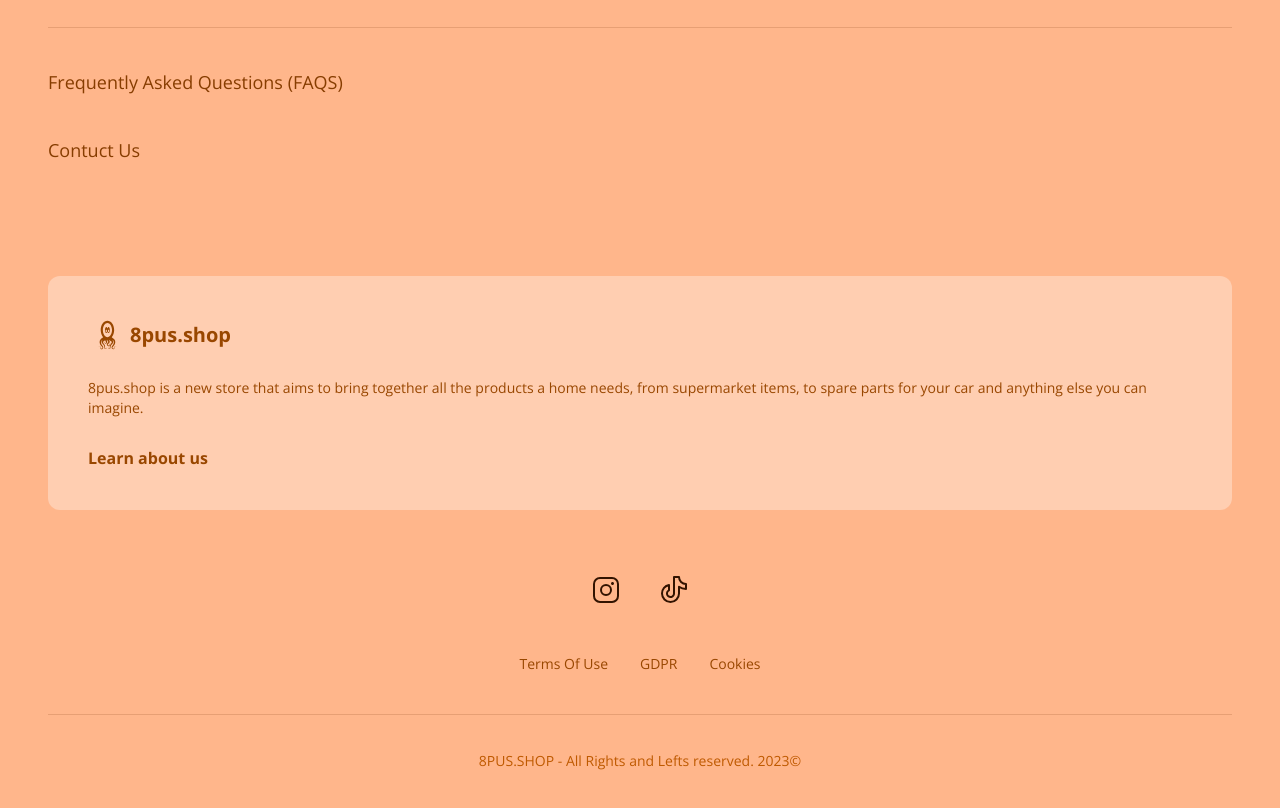
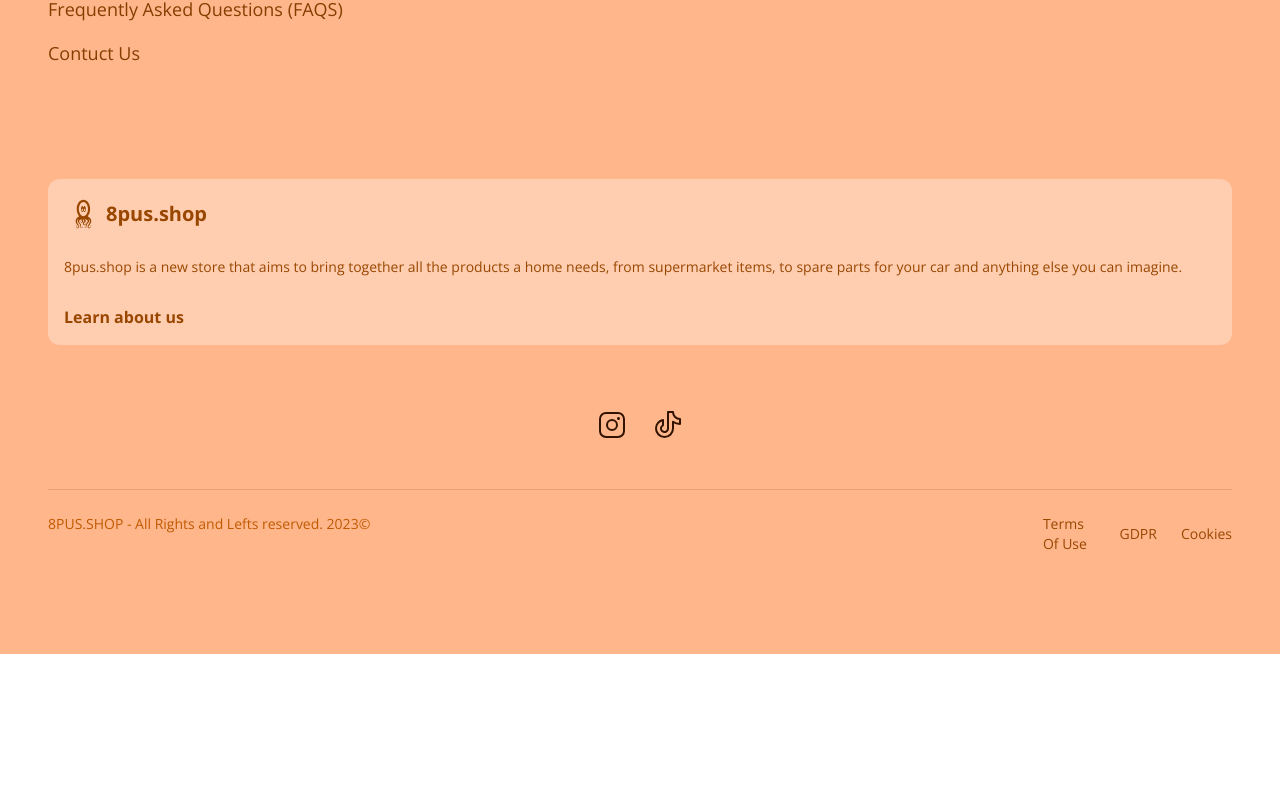
Before and after one commit to 8pus-Services/8pus.shop, an Angular app: page / in a window 1280 px wide. Shown: the part 432-1240 px from the top of the page. After the commit the page ends 1086 px from the top, so only its background shows below. Built offline with nearby package versions, Linux system fonts and the light colour scheme; what tw-elements would draw is missing.

Commit message:
Fixing Desktop Footer

```diff
--- a/src/app/core/footer/footer.component.html
+++ b/src/app/core/footer/footer.component.html
@@ -9,20 +9,20 @@
     <!-- Help Center -->
     <div>
       <h4 class="text-[#321300] text-[25px] font-bold md:text-[39px] lg:text-xl">Help Center</h4>
-      <ul class="text-[#873D00] font-normal text-[22px] pt-10 pb-6 space-y-6 border-b-[1px] border-solid border-[#E79F74] md:text-4xl md:space-y-10 md:pt-12 md:pb-10 lg:text-lg">
+      <ul class="text-[#873D00] font-normal text-[22px] pt-10 pb-6 space-y-6 border-b-[1px] border-solid border-[#E79F74] md:text-4xl md:space-y-10 md:pt-12 md:pb-10 lg:text-lg lg:space-y-4 lg:border-none">
         <li class="hover:font-bold cursor-pointer">Order Stage</li>
         <li class="hover:font-bold cursor-pointer">Retruns</li>
         <li class="hover:font-bold cursor-pointer">Payment Methods</li>
         <li class="hover:font-bold cursor-pointer">Shipments</li>
       </ul>
-      <ul class="text-[#873D00] font-normal text-[22px] pt-6 pb-16 space-y-6 md:text-4xl md:pt-10 md:space-y-10 md:pb-28 lg:text-lg">
+      <ul class="text-[#873D00] font-normal text-[22px] pt-6 pb-16 space-y-6 md:text-4xl md:pt-10 md:space-y-10 md:pb-28 lg:text-lg lg:space-y-4">
         <li class="hover:font-bold cursor-pointer">Frequently Asked Questions (FAQS)</li>
         <li class="hover:font-bold cursor-pointer">Contuct Us</li>
       </ul>
     </div>
 
     <!-- About us -->
-    <div class="w-full bg-[#FFCEB1] rounded-xl p-3 md:p-10">
+    <div class="w-full bg-[#FFCEB1] rounded-xl p-3 md:p-10 lg:p-4">
       <div class="flex justify-start items-center gap-1 w-full">
         <app-about-logo></app-about-logo>
         <p class="text-[#994700] font-bold text-lg md:text-3xl lg:text-xl">8pus.shop</p>
@@ -36,7 +36,7 @@
     </div>
 
     <!-- Social -->
-    <div class="pt-16 pb-12 w-full flex justify-center items-center gap-6 md:pt-23 md:pb-19 md:gap-9">
+    <div class="pt-16 pb-12 w-full flex justify-center items-center gap-6 md:pt-23 md:pb-19 md:gap-9 lg:gap-6">
       <!-- Instagram -->
       <app-insta-icon></app-insta-icon>
       <!-- TikTok -->
@@ -44,17 +44,28 @@
     </div>
 
     <!-- Terms -->
-    <div>
-      <ul class="flex justify-center items-center gap-4 text-[#994700] text-sm font-normal pb-4 border-b-[1px] border-solid border-[#E79F74] md:text-2xl md:gap-8 md:pb-10 lg:text-sm">
+    <div class="lg:hidden">
+      <ul class="flex justify-center items-center gap-4 text-[#994700] text-sm font-normal pb-4 border-b-[1px] border-solid border-[#E79F74] md:text-2xl md:gap-8 md:pb-10">
         <li class="cursor-pointer">Terms Of Use</li>
         <li class="cursor-pointer">GDPR</li>
         <li class="cursor-pointer">Cookies</li>
       </ul>
     </div>
 
+    <div class="lg:flex lg:flex-row lg:border-[#E79F74] lg:border-t lg:border-solid">
     <!-- Copyright -->
-    <div class="pt-3 pb-[90px] w-full text-center text-[#BF5A00] text-xs md:text-lg md:pt-9 lg:text-sm">
+    <div class="pt-3 pb-[120px] w-full text-center text-[#BF5A00] text-xs md:text-lg md:pt-9 lg:text-sm lg:text-left lg:pt-6">
       <p>8PUS.SHOP - All Rights and Lefts reserved. {{ anio }}©</p>
+    </div>
+
+    <!-- Terms - Desktop -->
+    <div>
+      <ul class="lg:flex lg:items-center lg:text-[#994700] lg:text-sm lg:pt-6 lg:gap-6">
+        <li class="cursor-pointer">Terms Of Use</li>
+        <li class="cursor-pointer">GDPR</li>
+        <li class="cursor-pointer">Cookies</li>
+      </ul>
+    </div>
     </div>
   </div>
 </div>
```
